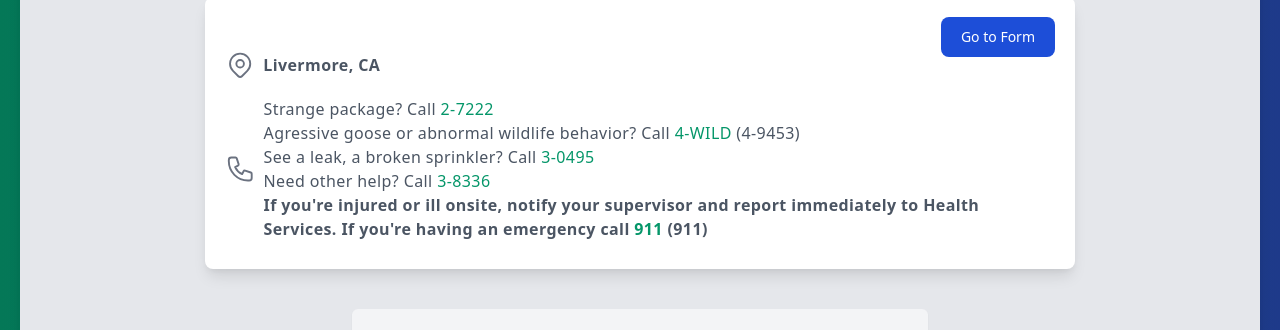
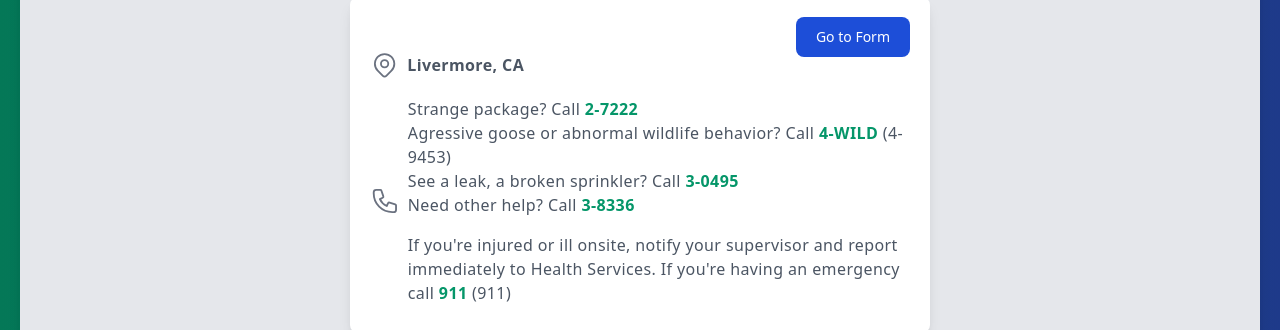
Before and after one commit to ariley/help.llnl, a plain HTML site: page index.html in a window 1280 px wide. Shown: the part 195-525 px from the top of the page. Drawn offline with nearby package versions, Linux system fonts and the light colour scheme.

Commit message:
box size change

```diff
--- a/index.html
+++ b/index.html
@@ -37,7 +37,7 @@
                     Report An Issue
                   </h1>
                 </div>
-                <div class="xl:w-3/4 mx-auto p-5 bg-white dark:bg-gray-100 sm:rounded-lg rounded-lg shadow-lg">
+                <div class="xl:w-1/2 mx-auto p-5 bg-white dark:bg-gray-100 sm:rounded-lg rounded-lg shadow-lg">
 
 
                   <button type="button"
@@ -67,27 +67,27 @@
                     <div class="ml-2 text-md tracking-wide w-full">
                       <p>
                         Strange package? Call
-                        <a class="text-green-600" href="tel:2-7222">2-7222</a>
+                        <a class="text-green-600 font-semibold " href="tel:2-7222">2-7222</a>
                       </p>
                       <p>
                         Agressive goose or abnormal wildlife behavior? Call
-                        <a class="text-green-600" href="tel:4-9453">4-WILD</a>
+                        <a class="text-green-600 font-semibold " href="tel:4-9453">4-WILD</a>
                         (4-9453)
                       </p>
                       <p>
                         See a leak, a broken sprinkler? Call
-                        <a class="text-green-600" href="tel:3-0495">3-0495</a>
+                        <a class="text-green-600 font-semibold " href="tel:3-0495">3-0495</a>
                       </p>
                       <p>
                         Need other help? Call
-                        <a class="text-green-600" href="tel:3-0495">3-8336</a>
+                        <a class="text-green-600 font-semibold " href="tel:3-0495">3-8336</a>
                       </p>
 
-                      <div class="text-md tracking-wide font-semibold w-full">
+                      <div class="text-md tracking-wide mt-4 w-full">
                         If you're injured or ill onsite, notify your
                         supervisor and report immediately to Health Services.
                         If you're having an emergency call
-                        <a class="text-green-600" href="tel:911">911</a> (911)
+                        <a class="text-green-600 font-semibold " href="tel:911">911</a> (911)
                       </div>
                     </div>
                   </div>
@@ -96,7 +96,7 @@
 
                 <div class="items-center min-h-screen">
                   <div class="container mx-auto">
-                    <div class="max-w-xl mx-auto my-4 bg-gray-100 p-5 mt-10 rounded-md shadow-sm">
+                    <div class="xl:w-1/2 mx-auto my-4 bg-gray-100 p-5 mt-10 rounded-md shadow-sm">
                       <div class="text-center">
                         <h1 class="my-3 text-3xl font-semibold text-gray-900 dark:text-gray-400">
                           Have something to report?
```
